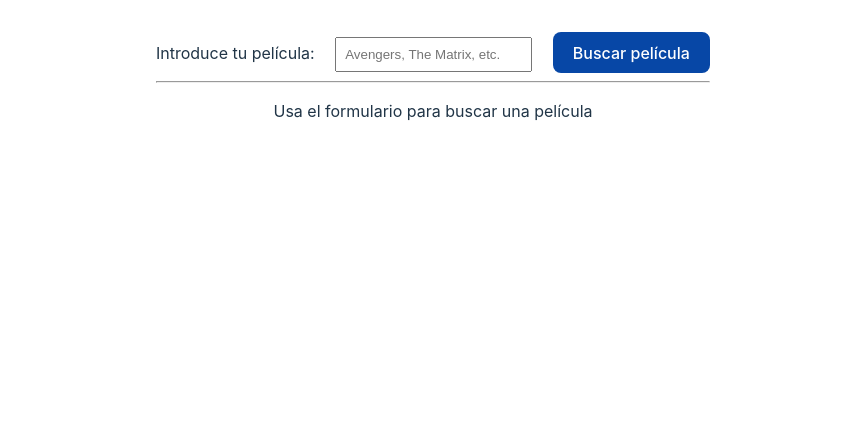
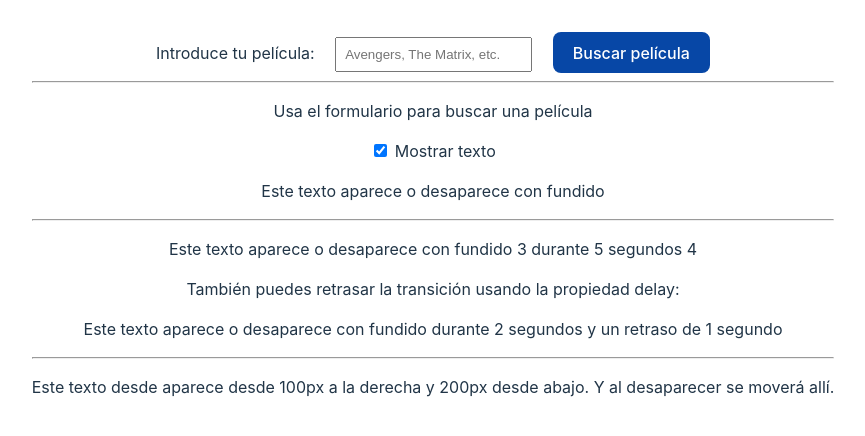
Before and after one commit to jBenitoLopez/search-movies-svelte, a Svelte app: page / in a window 1280 px wide. Shown: the top 436 px of the page, without its empty margins (207-1072 px from the left). Built offline with nearby package versions, Linux system fonts and the light colour scheme.

Commit message:
Example transition

```diff
--- a/src/App.svelte
+++ b/src/App.svelte
@@ -1,6 +1,9 @@
 <script>
   import Search from "./lib/Search.svelte";
   import Movies from "./lib/Movies.svelte";
+  import ExampleTransitionVisible2 from "./ExampleTransitionVisible2.svelte";
+  // import ExampleStoreSimple2 from "./ExampleStoreSimple2.svelte";
+  // import ExampleTransitionsVisible from "./ExampleTransitionsVisible.svelte";
   // import ExampleStoreReadable from "./ExampleStoreReadable.svelte";
   // import ExampleStoreSimple from "./ExampleStoreSimple.svelte";
   // import ExampleStore from "./ExampleStore.svelte";
@@ -72,3 +75,5 @@
 <!-- <ExampleStore /> -->
 <!-- <ExampleStoreSimple /> -->
 <!-- <ExampleStoreReadable /> -->
+<!-- <ExampleTransitionsVisible /> -->
+<ExampleTransitionVisible2 />
--- /dev/null
+++ b/src/ExampleTransitionVisible2.svelte
@@ -0,0 +1,32 @@
+<script>
+  // importamos la transición de fundido
+  import { fade, fly } from "svelte/transition";
+  let visible = true;
+</script>
+
+<label>
+  <input type="checkbox" bind:checked={visible} />
+  Mostrar texto
+</label>
+
+{#if visible}
+  <!-- con la directiva transition
+   usamos la transición 'fade' -->
+  <p transition:fade>Este texto aparece o desaparece con fundido</p>
+{/if}
+
+<hr />
+
+<p transition:fade={{ duration: 5000 }}>
+  Este texto aparece o desaparece con fundido 3 durante 5 segundos 4
+</p>
+<p>También puedes retrasar la transición usando la propiedad delay:</p>
+<p transition:fade={{ delay: 1000, duration: 2000 }}>
+  Este texto aparece o desaparece con fundido durante 2 segundos y un retraso de
+  1 segundo
+</p>
+<hr />
+<p transition:fly={{ x: 100, y: 200 }}>
+  Este texto desde aparece desde 100px a la derecha y 200px desde abajo. Y al
+  desaparecer se moverá allí.
+</p>
--- /dev/null
+++ b/src/ExampleTransitionsVisible.svelte
@@ -0,0 +1,12 @@
+<script>
+  let visible = true;
+</script>
+
+<label>
+  <input type="checkbox" bind:checked={visible} />
+  Mostrar texto
+</label>
+
+{#if visible}
+  <p>Este texto aparecerá o desaparecerá</p>
+{/if}
```
